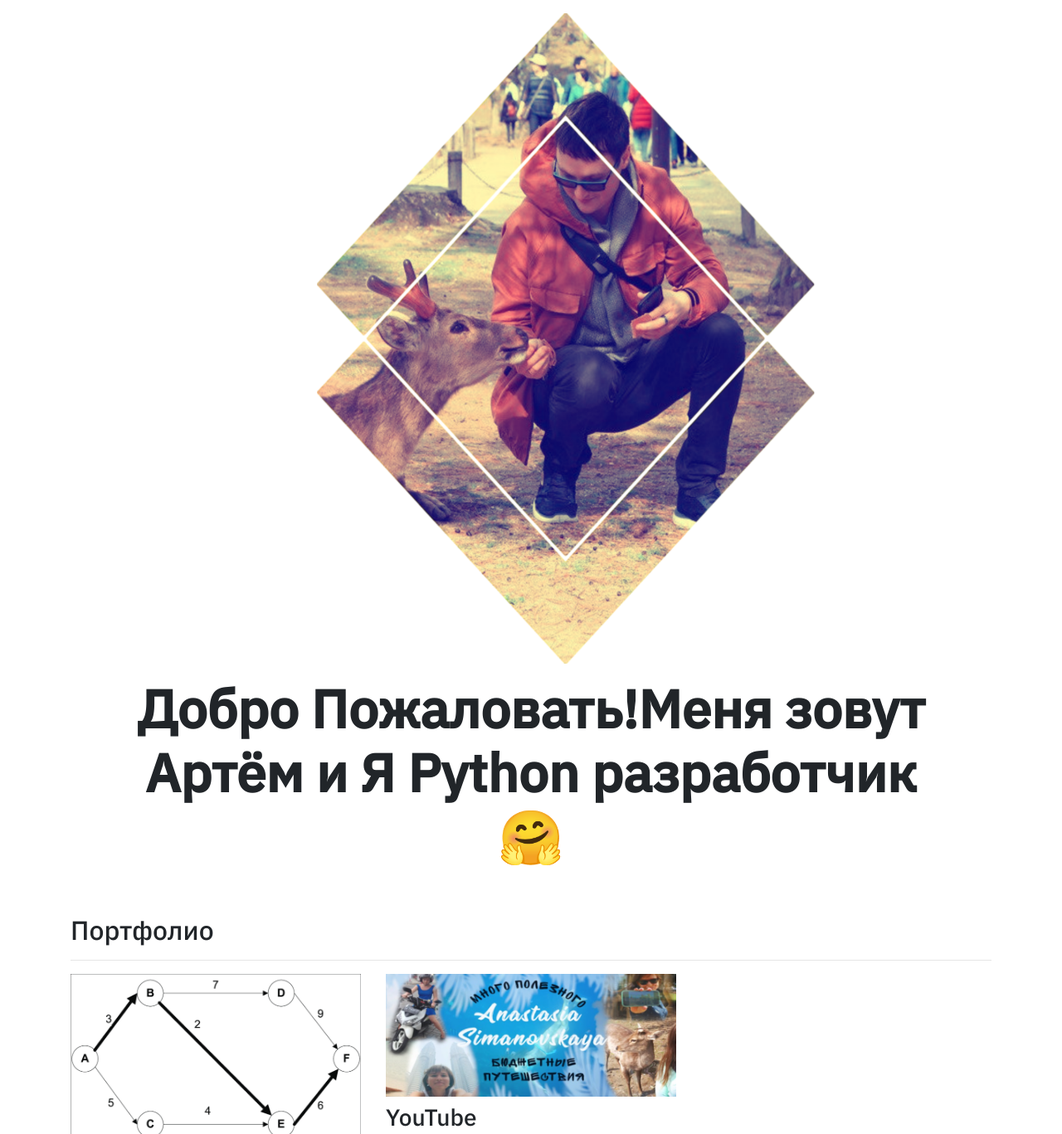
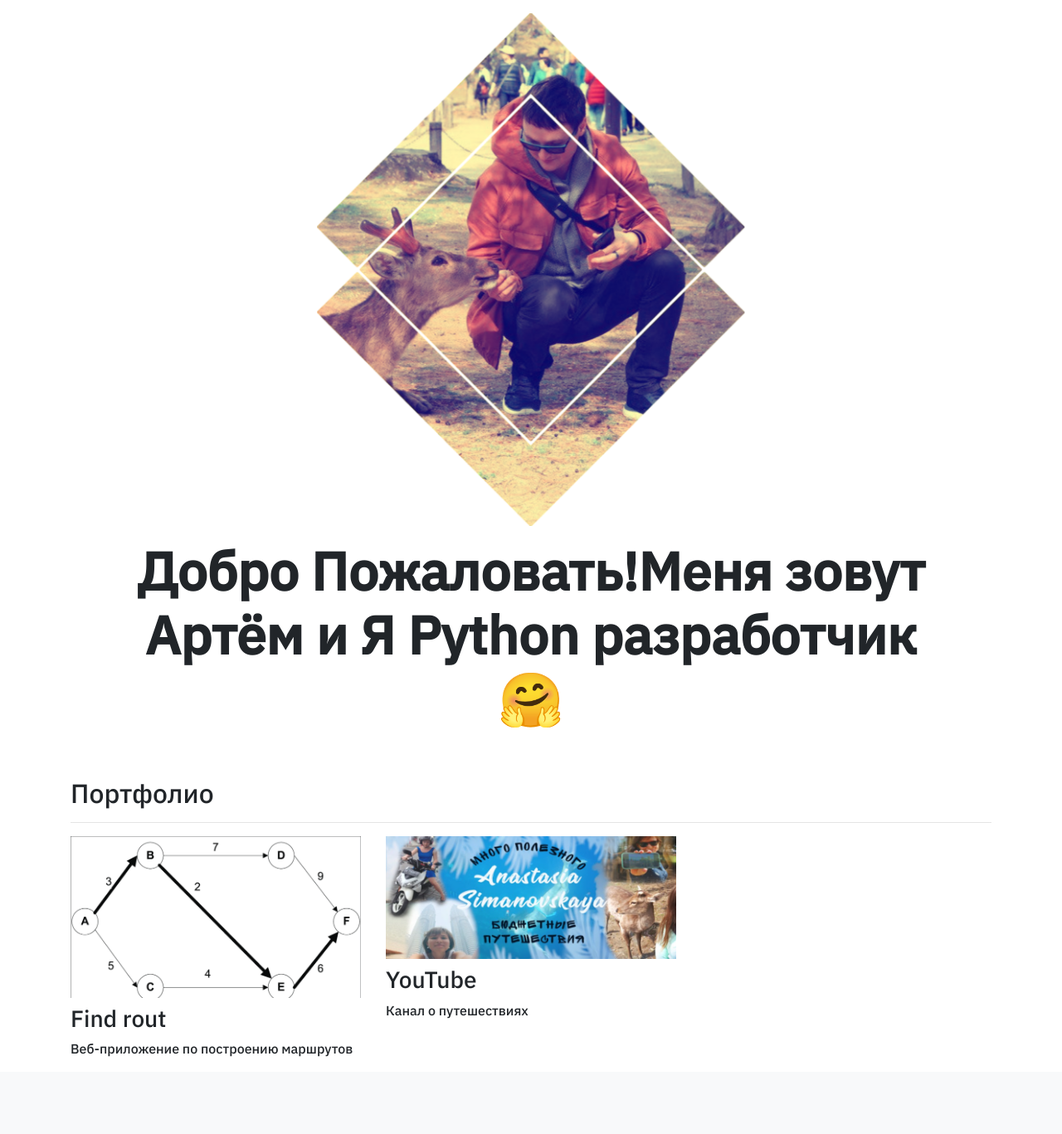
Before and after one commit to Houin-Kyma/personal-portfolio-django, a Django app: page / in a window 1280 px wide. Shown: the part 56-1423 px from the top of the page at 83% size. After the commit the page ends 1330 px from the top, so only its background shows below. Run offline with Django 4.2, Linux system fonts and the light colour scheme; data comes from the database, SQL or seed files in the repository; some libraries are stand-ins or nearby versions.

Commit message:
Local settings complete ch2!

```diff
--- a/portfolio/templates/portfolio/home.html
+++ b/portfolio/templates/portfolio/home.html
@@ -4,7 +4,7 @@
 
 <div class="row justify-content-center my-3">
     <div class="col-5">
-        <img src="{% static 'portfolio/foto1.png' %}" width="600" height="784">
+        <img class="img-fluid" src="{% static 'portfolio/foto1.png' %}" width="600" height="784">
     </div>
 </div>
 
```
